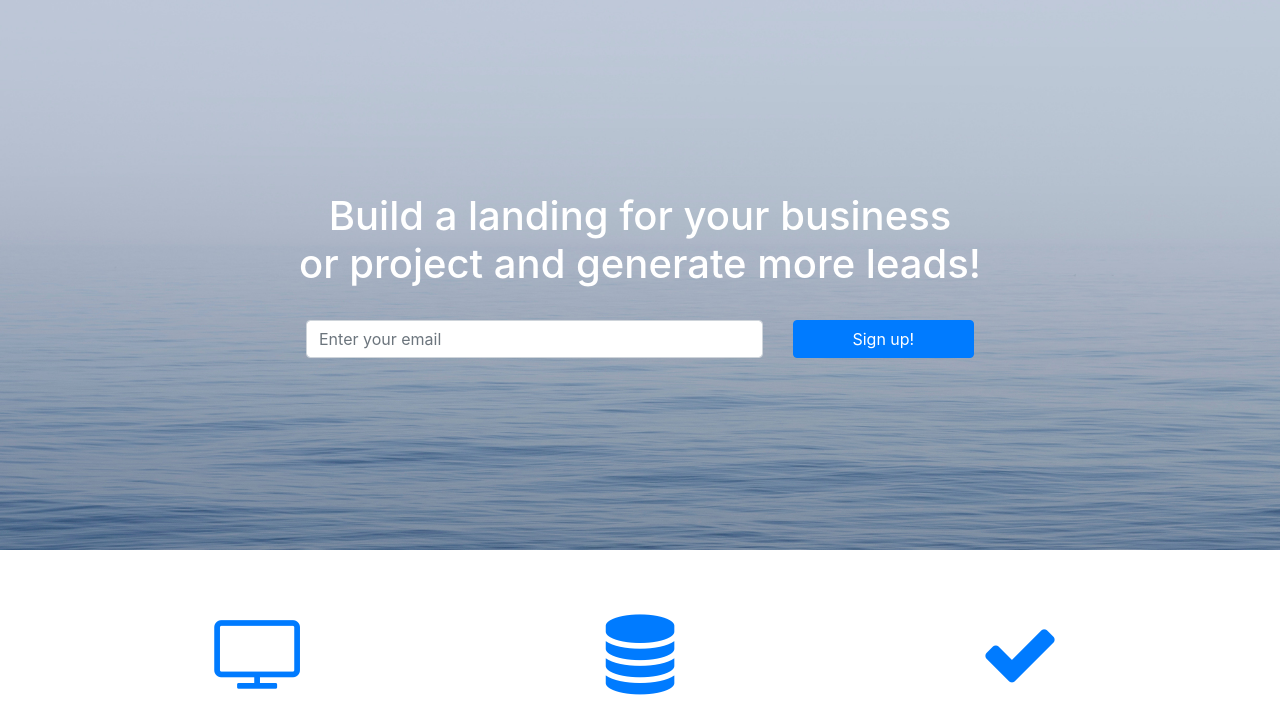
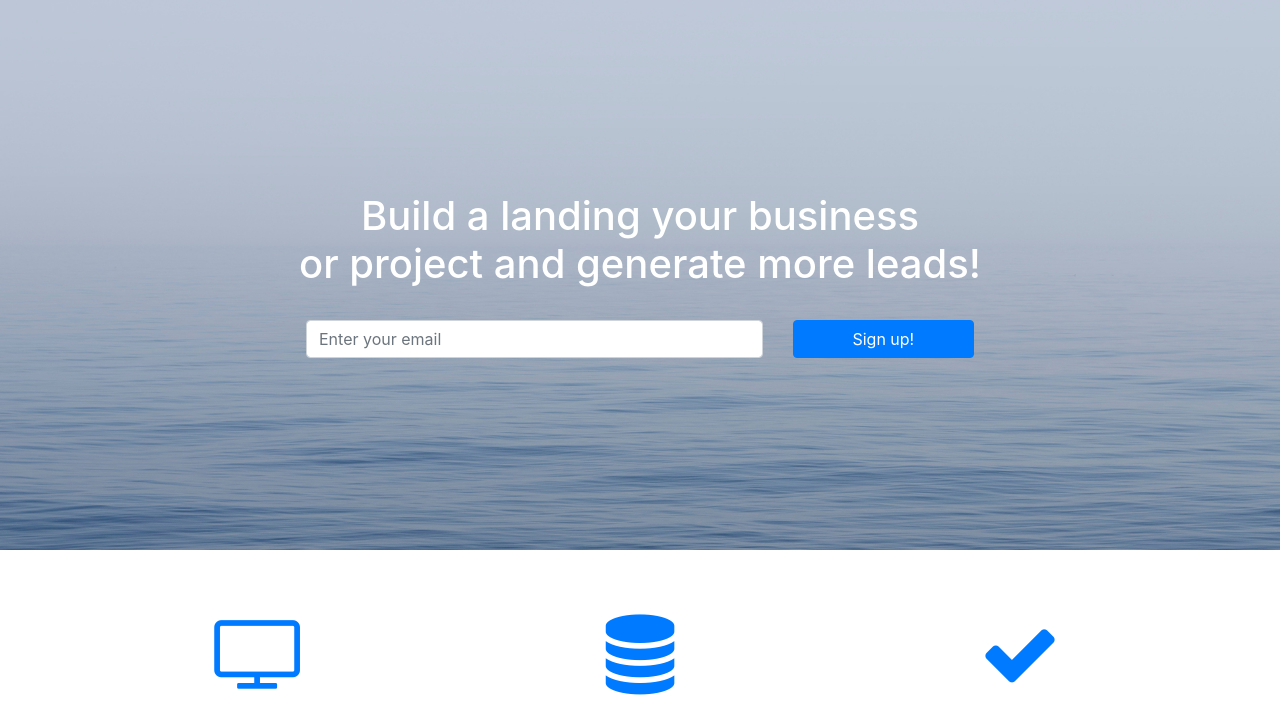
Before and after one commit to tuankiet61296/tuankiet61296.github.io, a plain HTML site: page index.html in a window 1280 px wide. Shown: the part 64-771 px from the top of the page. Drawn offline with nearby package versions, Linux system fonts and the light colour scheme.

Commit message:
Update index.html

```diff
--- a/index.html
+++ b/index.html
@@ -28,7 +28,7 @@
 	<div class="banner1 text-center">
   		<div class="container-fluid" style="width:100%">
 			<div class="mx-auto" style="width:700px">
-			  <h1 class="text-color">Build a landing for your business <br>
+			  <h1 class="text-color">Build a landing your business <br>
 			    or project and generate more leads!</h1>
 			  <br>
 				<div class="row">
```
